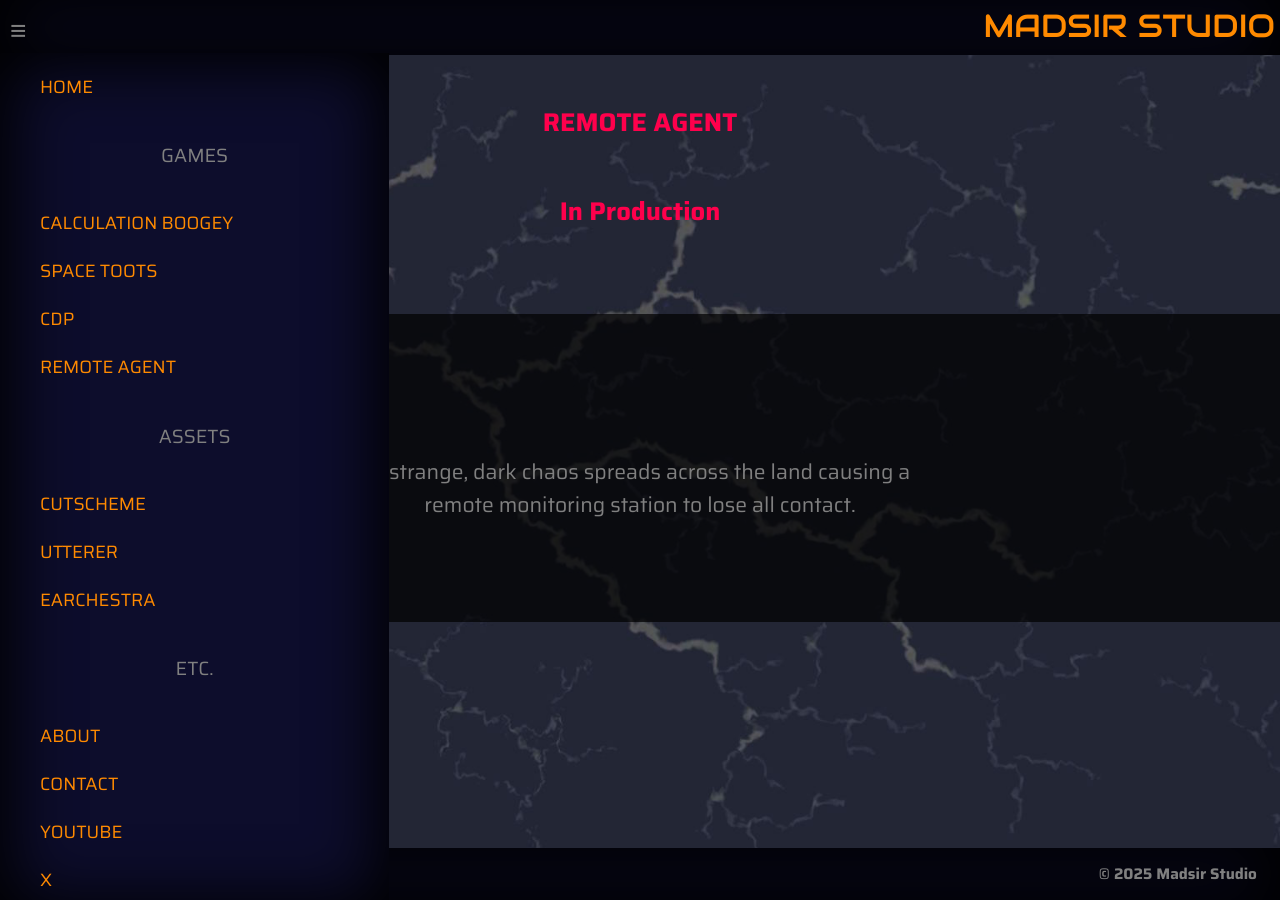
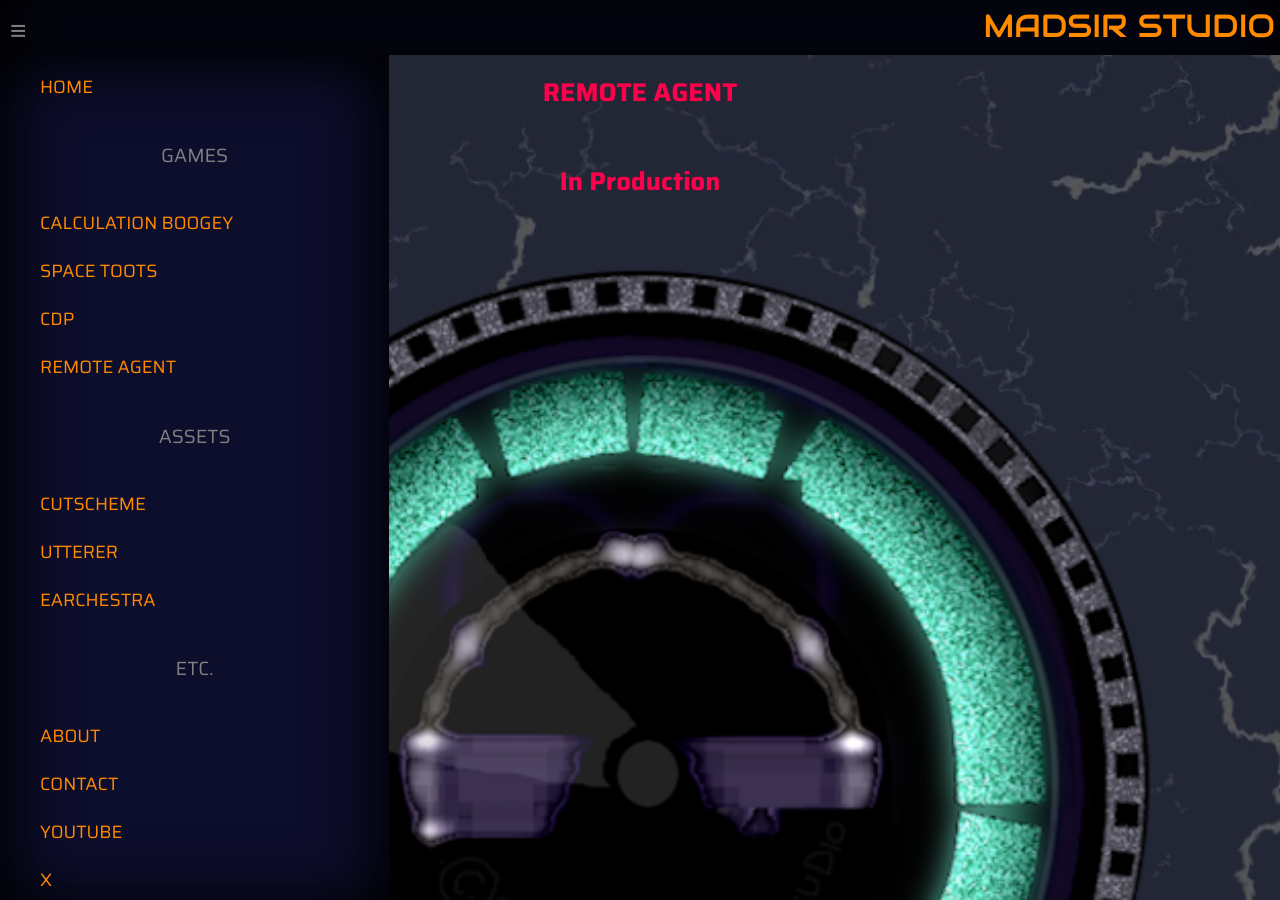
Before and after one commit to Madsir/madsirstudio.github.io, a Jekyll site: the page built from remoteagent/index.html, in a window 1280 px wide and 900 px high. Built offline with Jekyll 4.4.1, drawn with Linux system fonts in a browser that asks for light colours.

Commit message:
Update index.html

```diff
--- a/remoteagent/index.html
+++ b/remoteagent/index.html
@@ -140,27 +140,23 @@ p {
 <body>
 <div class="main">
 	<div class="around">
-		<br>
-		<br>
 	<h1>REMOTE AGENT</h1>
 		<br>
 		<h1> In Production</h1>
-		<br>
 	</div>
 	<br>
 	<br>
 	<div class="center">
-		<im src="/Assets/coverArt.png" style="width:50%">
+		<img src="/Assets/cutscheme.png" alt="Remote Agent">
 	</div>
+	<br>
+	<br>
 	<div class="centerdiv">
 	<br><br><br><br><br><br>
 		<div class="around">
-			<br>
-			<br>
 
 				<p> A strange, dark chaos spreads across the land causing a remote monitoring station to lose all contact.
 	</p>
-			<br> <br>
 		</div>
 		<br>
 		<br>
```
